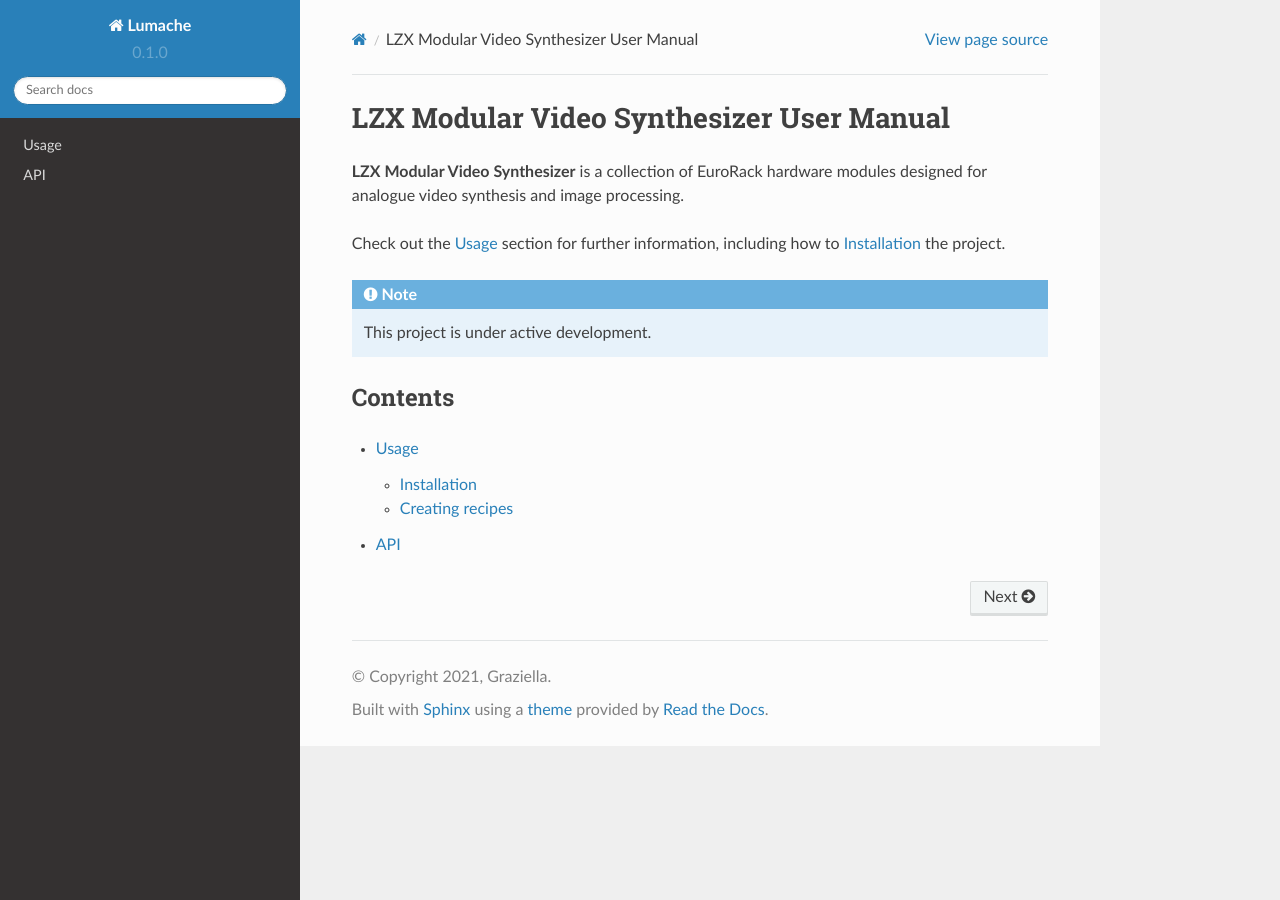
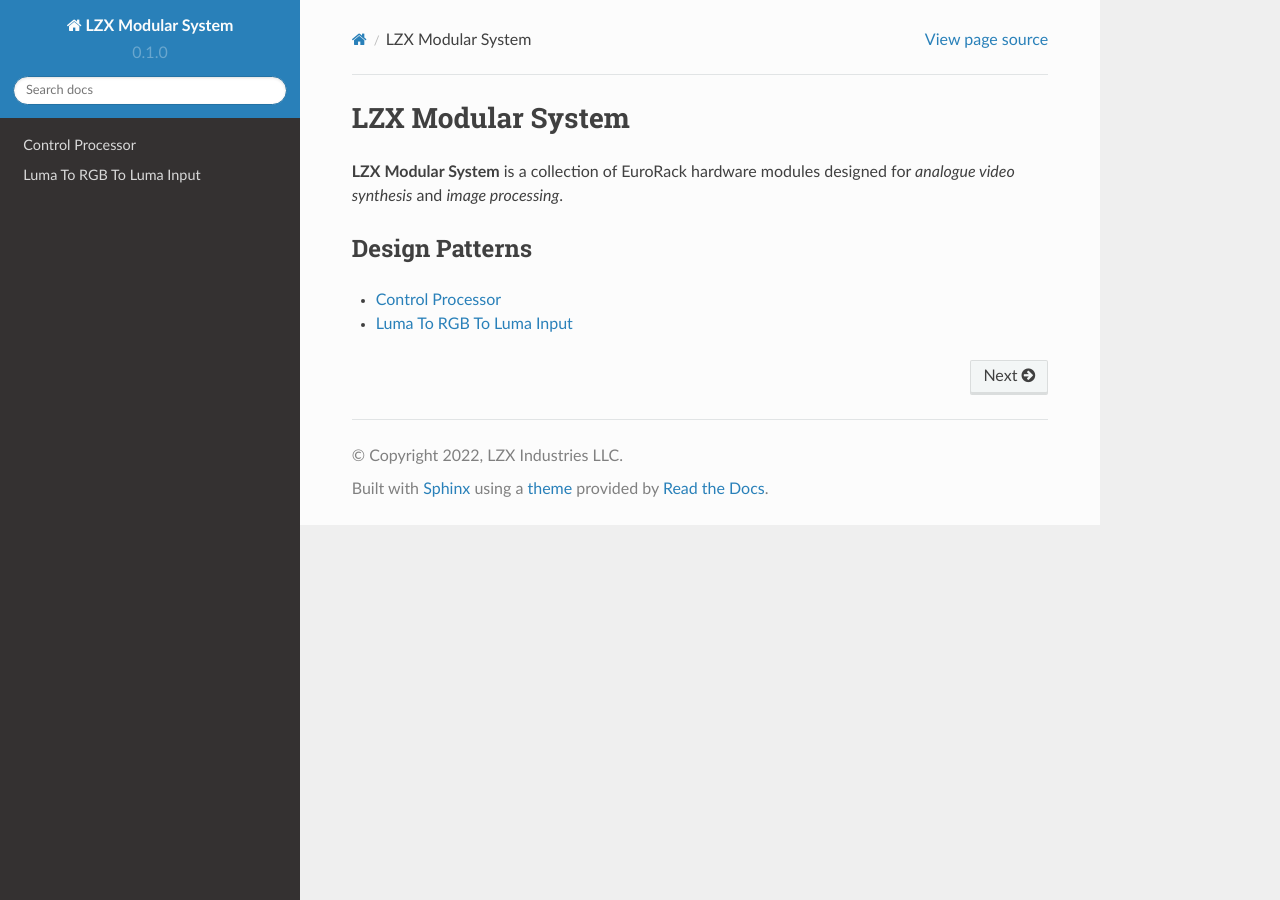
Before and after one commit to lzxindustries/lzxmodular, a Sphinx documentation site: the page built from docs/source/index.rst, in a window 1280 px wide. Built offline with Sphinx 7.4.7 and the Read the Docs theme 2.0.0, drawn with Linux system fonts in a browser that asks for light colours.

Commit message:
Add pages

```diff
--- a/docs/source/conf.py
+++ b/docs/source/conf.py
@@ -2,9 +2,9 @@
 
 # -- Project information
 
-project = 'Lumache'
-copyright = '2021, Graziella'
-author = 'Graziella'
+project = 'LZX Modular System'
+copyright = '2022, LZX Industries LLC'
+author = 'Lars Larsen'
 
 release = '0.1'
 version = '0.1.0'
--- /dev/null
+++ b/docs/source/control_processor.rst
@@ -0,0 +1,2 @@
+Control Processor
+=====
--- a/docs/source/index.rst
+++ b/docs/source/index.rst
@@ -1,19 +1,12 @@
-LZX Modular Video Synthesizer User Manual
+LZX Modular System
 ===================================
 
-**LZX Modular Video Synthesizer** is a collection of EuroRack hardware modules designed for analogue video synthesis and image processing.
+**LZX Modular System** is a collection of EuroRack hardware modules designed for *analogue video synthesis* and *image processing*.
 
-Check out the :doc:`usage` section for further information, including
-how to :ref:`installation` the project.
-
-.. note::
-
-   This project is under active development.
-
-Contents
+Design Patterns
 --------
 
 .. toctree::
 
-   usage
-   api
+   control_processor
+   luma_to_rgb_to_luma
--- /dev/null
+++ b/docs/source/luma_to_rgb_to_luma.rst
@@ -0,0 +1,4 @@
+Luma To RGB To Luma Input
+=====
+
+.. _installation:
```
